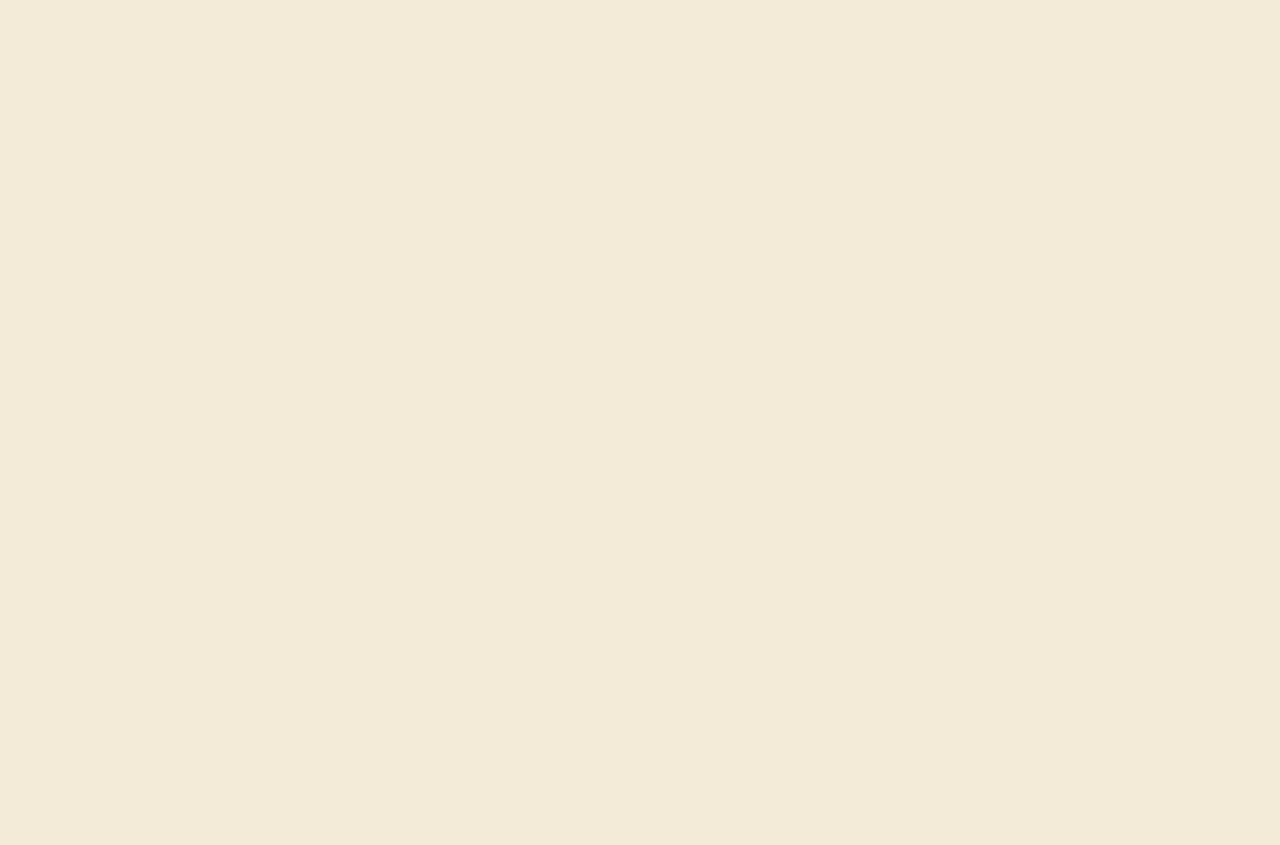
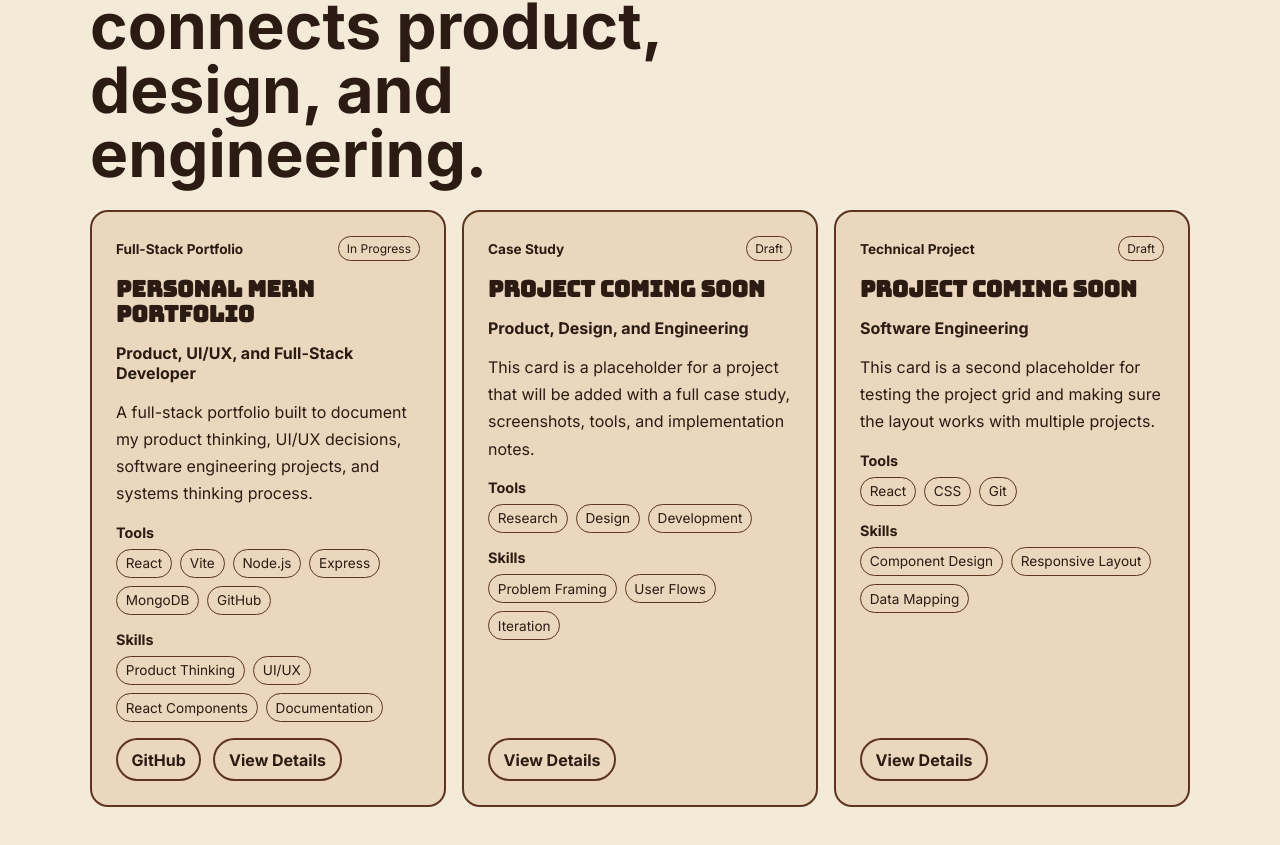
Before and after one commit to tabee1024/TabithaSulaiman, a React (Vite) app in the folder client/: page / in a window 1280 px wide. Shown: the part 2104-2949 px from the top of the page. Before the commit the page ends 2001 px from the top, so only its background shows below. Built offline with nearby package versions, Linux system fonts and the light colour scheme.

Commit message:
v02.3: Added project data and project cards.

```diff
--- /dev/null
+++ b/client/src/components/home/FeaturedProjects.jsx
@@ -0,0 +1,21 @@
+import projects from "../../data/projects";
+import ProjectCard from "../projects/ProjectCard";
+
+function FeaturedProjects() {
+  return (
+    <section className="home-section" id="projects" aria-labelledby="projects-title">
+      <div className="section-heading">
+        <p className="eyebrow">Featured Projects</p>
+        <h2 id="projects-title">Selected work that connects product, design, and engineering.</h2>
+      </div>
+
+      <div className="project-grid">
+        {projects.map((project) => (
+          <ProjectCard project={project} key={project.id} />
+        ))}
+      </div>
+    </section>
+  );
+}
+
+export default FeaturedProjects;
--- /dev/null
+++ b/client/src/components/projects/ProjectCard.jsx
@@ -0,0 +1,56 @@
+function ProjectCard({ project }) {
+  return (
+    <article className="project-card">
+      <div className="project-card-header">
+        <p className="project-type">{project.type}</p>
+        <span className="project-status">{project.status}</span>
+      </div>
+
+      <h3>{project.title}</h3>
+
+      <p className="project-role">{project.role}</p>
+
+      <p className="project-summary">{project.summary}</p>
+
+      <div className="project-section">
+        <h4>Tools</h4>
+        <div className="skill-tags">
+          {project.tools.map((tool) => (
+            <span className="skill-tag" key={tool}>
+              {tool}
+            </span>
+          ))}
+        </div>
+      </div>
+
+      <div className="project-section">
+        <h4>Skills</h4>
+        <div className="skill-tags">
+          {project.skills.map((skill) => (
+            <span className="skill-tag" key={skill}>
+              {skill}
+            </span>
+          ))}
+        </div>
+      </div>
+
+      <div className="project-actions">
+        {project.links.github && (
+          <a href={project.links.github} target="_blank" rel="noreferrer">
+            GitHub
+          </a>
+        )}
+
+        {project.links.live && (
+          <a href={project.links.live} target="_blank" rel="noreferrer">
+            Live Demo
+          </a>
+        )}
+
+        <a href={`#${project.id}`}>View Details</a>
+      </div>
+    </article>
+  );
+}
+
+export default ProjectCard;
--- /dev/null
+++ b/client/src/data/projects.js
@@ -0,0 +1,61 @@
+const projects = [
+  {
+    id: "portfolio-mern",
+    title: "Personal MERN Portfolio",
+    type: "Full-Stack Portfolio",
+    status: "In Progress",
+    role: "Product, UI/UX, and Full-Stack Developer",
+    summary:
+      "A full-stack portfolio built to document my product thinking, UI/UX decisions, software engineering projects, and systems thinking process.",
+    problem:
+      "I needed a portfolio that does more than show final projects. It needed to explain how I think, design, build, and make tradeoffs.",
+    solution:
+      "I am building a MERN application with a structured frontend, project data, case study patterns, a contact form, and a future admin dashboard.",
+    tools: ["React", "Vite", "Node.js", "Express", "MongoDB", "GitHub"],
+    skills: ["Product Thinking", "UI/UX", "React Components", "Documentation"],
+    links: {
+      github: "https://github.com/tabee1024/TabithaSulaiman",
+      live: "",
+    },
+  },
+  {
+    id: "project-placeholder-one",
+    title: "Project Coming Soon",
+    type: "Case Study",
+    status: "Draft",
+    role: "Product, Design, and Engineering",
+    summary:
+      "This card is a placeholder for a project that will be added with a full case study, screenshots, tools, and implementation notes.",
+    problem:
+      "Project details need a consistent structure so each case study explains the problem, user need, solution, and tradeoffs.",
+    solution:
+      "This placeholder helps test the card layout before final project content is added.",
+    tools: ["Research", "Design", "Development"],
+    skills: ["Problem Framing", "User Flows", "Iteration"],
+    links: {
+      github: "",
+      live: "",
+    },
+  },
+  {
+    id: "project-placeholder-two",
+    title: "Project Coming Soon",
+    type: "Technical Project",
+    status: "Draft",
+    role: "Software Engineering",
+    summary:
+      "This card is a second placeholder for testing the project grid and making sure the layout works with multiple projects.",
+    problem:
+      "The portfolio needs to support several project types without breaking the design or forcing every card to have the exact same content length.",
+    solution:
+      "The card layout uses structured fields and flexible spacing so future projects can be added cleanly.",
+    tools: ["React", "CSS", "Git"],
+    skills: ["Component Design", "Responsive Layout", "Data Mapping"],
+    links: {
+      github: "",
+      live: "",
+    },
+  },
+];
+
+export default projects;
--- a/client/src/pages/Home.jsx
+++ b/client/src/pages/Home.jsx
@@ -2,6 +2,7 @@ import Navbar from "../components/layout/Navbar";
 import Hero from "../components/home/Hero";
 import AboutPreview from "../components/home/AboutPreview";
 import SkillsPanel from "../components/home/SkillsPanel";
+import FeaturedProjects from "../components/home/FeaturedProjects";
 
 function Home() {
   return (
@@ -12,6 +13,7 @@ function Home() {
         <Hero />
         <AboutPreview />
         <SkillsPanel />
+        <FeaturedProjects />
       </main>
     </>
   );
--- a/client/src/styles/components.css
+++ b/client/src/styles/components.css
@@ -162,3 +162,88 @@
     border-radius: var(--radius-button);
     font-size: 0.85rem;
 }
+
+.project-grid {
+  display: grid;
+  grid-template-columns: repeat(3, 1fr);
+  gap: var(--space-md);
+}
+
+.project-card {
+  display: flex;
+  flex-direction: column;
+  gap: var(--space-md);
+  min-height: 100%;
+  padding: var(--space-lg);
+  border: 2px solid var(--color-brown-dark);
+  border-radius: 18px;
+  background-color: var(--color-warm-neutral);
+}
+
+.project-card-header {
+  display: flex;
+  align-items: center;
+  justify-content: space-between;
+  gap: var(--space-md);
+}
+
+.project-type {
+  margin: 0;
+  font-size: 0.85rem;
+  font-weight: 700;
+}
+
+.project-status {
+  display: inline-flex;
+  padding: 0.25rem 0.5rem;
+  border: 1px solid var(--color-brown-dark);
+  border-radius: var(--radius-button);
+  font-size: 0.75rem;
+}
+
+.project-card h3 {
+  margin: 0;
+  font-family: var(--font-display);
+  font-size: 1.4rem;
+  line-height: 1.1;
+}
+
+.project-role {
+  margin: 0;
+  font-weight: 700;
+}
+
+.project-summary {
+  margin: 0;
+  line-height: 1.7;
+}
+
+.project-section h4 {
+  margin: 0 0 var(--space-xs);
+  font-size: 0.9rem;
+}
+
+.project-actions {
+  display: flex;
+  flex-wrap: wrap;
+  gap: var(--space-sm);
+  margin-top: auto;
+}
+
+.project-actions a {
+  display: inline-flex;
+  align-items: center;
+  justify-content: center;
+  min-height: 40px;
+  padding: 0.6rem 0.85rem;
+  border: 2px solid var(--color-brown-dark);
+  border-radius: var(--radius-button);
+  text-decoration: none;
+  font-weight: 700;
+}
+
+.project-actions a:hover,
+.project-actions a:focus-visible {
+  background-color: var(--color-brown);
+  color: var(--color-cream);
+}
--- a/client/src/styles/responsive.css
+++ b/client/src/styles/responsive.css
@@ -1,3 +1,9 @@
+@media (max-width: 1000px) {
+  .project-grid {
+    grid-template-columns: repeat(2, 1fr);
+  }
+}
+
 @media (max-width: 900px) {
   .site-header {
     align-items: flex-start;
@@ -10,7 +16,6 @@
 }
 
 @media (max-width: 640px) {
-
   .home-page,
   .site-header {
     width: min(100% - 1rem, var(--content-width));
@@ -21,7 +26,8 @@
     padding: var(--space-lg);
   }
 
-    .skills-grid {
+  .skills-grid,
+  .project-grid {
     grid-template-columns: 1fr;
   }
 }
```
Also changed, not shown: 2 other files (tests, documents, lock files or other folders). Lines whose indentation alone changed are shown as unchanged.
